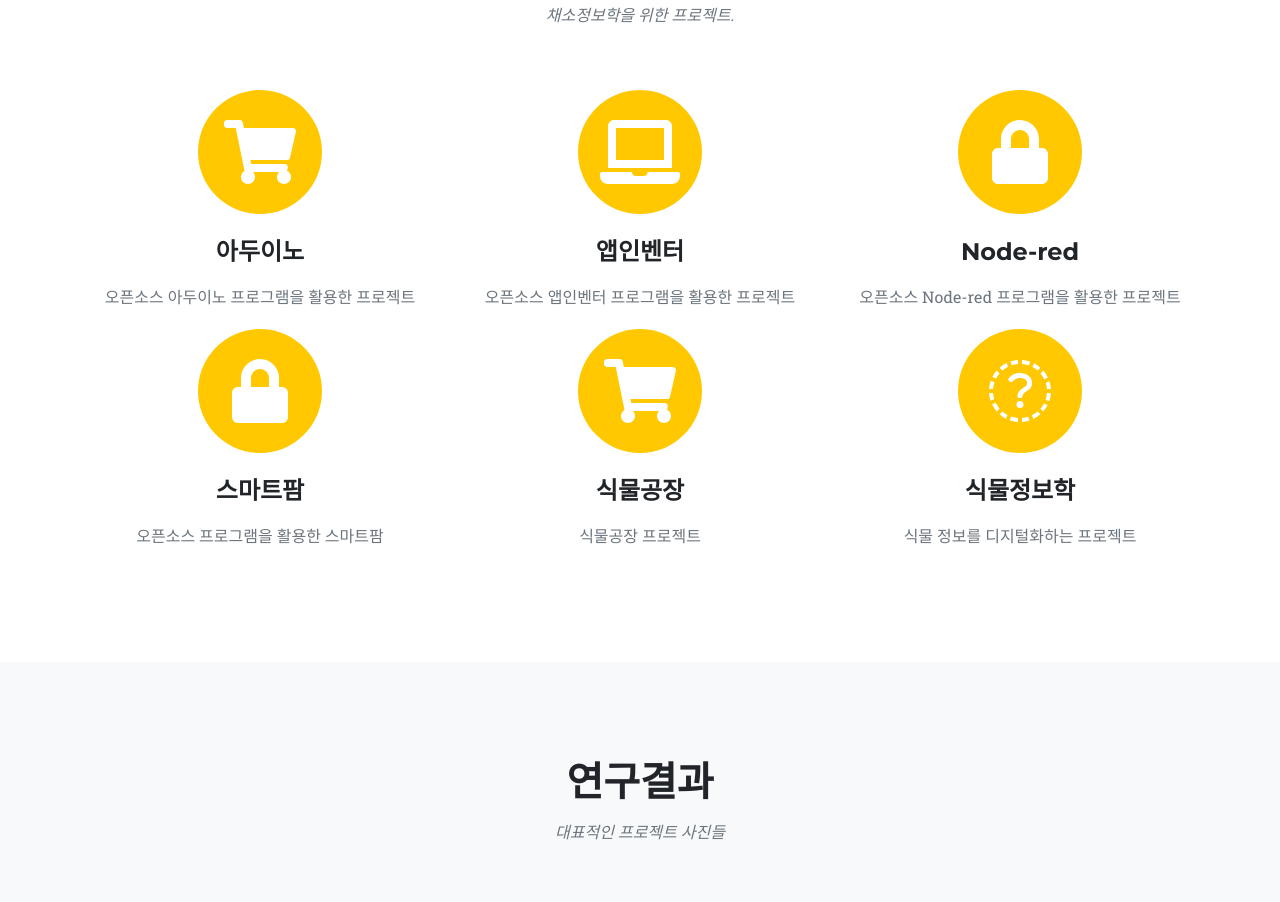
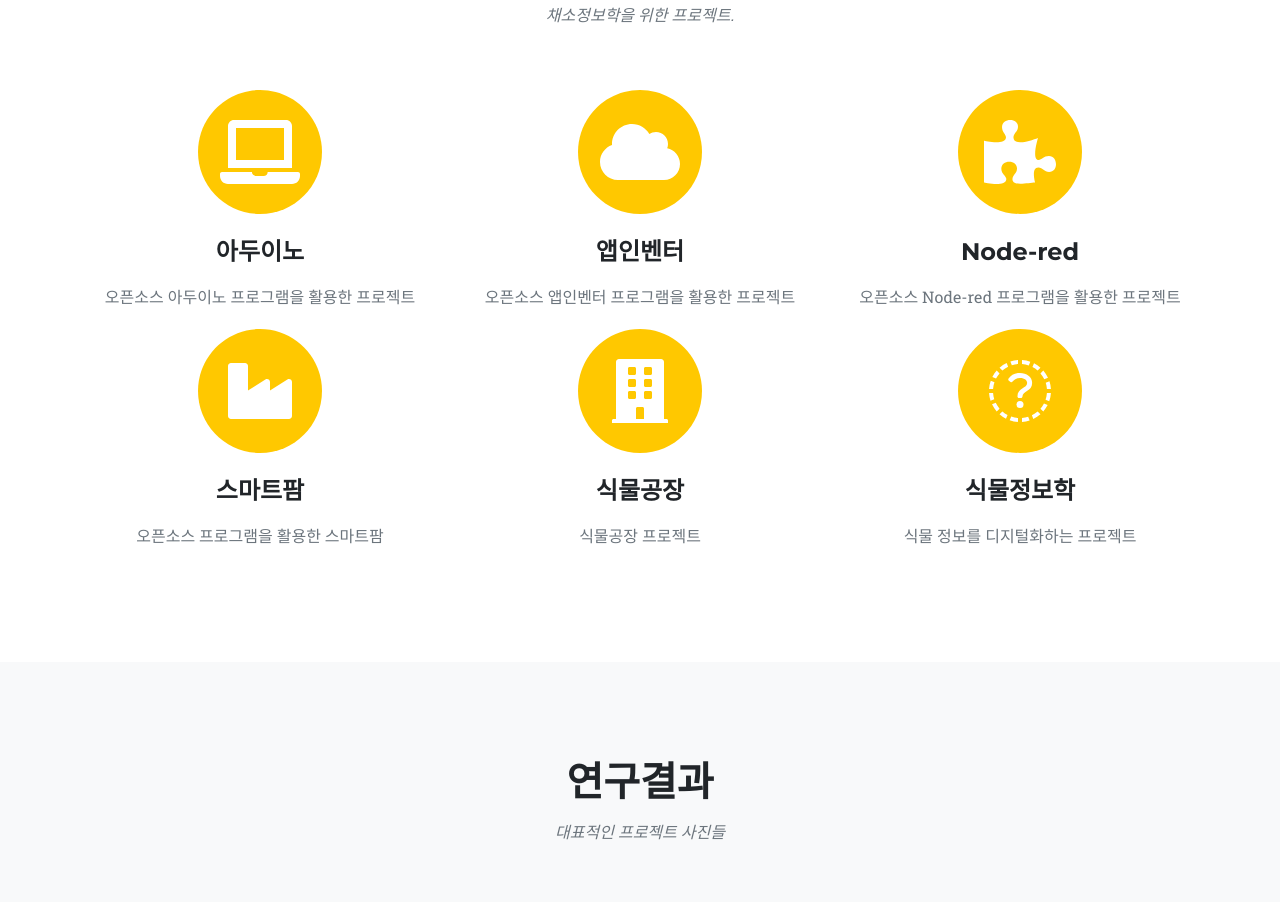
Before and after one commit to choyoungyeol/vegetables, a plain HTML site: page index.html in a window 1280 px wide. Shown: the part 900-1802 px from the top of the page. Drawn offline with nearby package versions, Linux system fonts and the light colour scheme.

Commit message:
Add files via upload

```diff
--- a/index.html
+++ b/index.html
@@ -55,7 +55,7 @@
                     <div class="col-md-4">
                         <span class="fa-stack fa-4x">
                             <i class="fas fa-circle fa-stack-2x text-primary"></i>
-                            <i class="fas fa-shopping-cart fa-stack-1x fa-inverse"></i>
+                            <i class="fas fa-laptop fa-stack-1x fa-inverse"></i>
                         </span>
                         <h4 class="my-3">아두이노</h4>
                         <p class="text-muted">오픈소스 아두이노 프로그램을 활용한 프로젝트</p>
@@ -63,7 +63,7 @@
                     <div class="col-md-4">
                         <span class="fa-stack fa-4x">
                             <i class="fas fa-circle fa-stack-2x text-primary"></i>
-                            <i class="fas fa-laptop fa-stack-1x fa-inverse"></i>
+                            <i class="fas fa-cloud fa-stack-1x fa-inverse"></i>
                         </span>
                         <h4 class="my-3">앱인벤터</h4>
                         <p class="text-muted">오픈소스 앱인벤터 프로그램을 활용한 프로젝트</p>
@@ -71,7 +71,7 @@
                     <div class="col-md-4">
                         <span class="fa-stack fa-4x">
                             <i class="fas fa-circle fa-stack-2x text-primary"></i>
-                            <i class="fas fa-lock fa-stack-1x fa-inverse"></i>
+                            <i class="fas fa-puzzle-piece fa-stack-1x fa-inverse"></i>
                         </span>
                         <h4 class="my-3">Node-red</h4>
                         <p class="text-muted">오픈소스 Node-red 프로그램을 활용한 프로젝트</p>
@@ -79,7 +79,7 @@
                     <div class="col-md-4">
                         <span class="fa-stack fa-4x">
                             <i class="fas fa-circle fa-stack-2x text-primary"></i>
-                            <i class="fas fa-lock fa-stack-1x fa-inverse"></i>
+                            <i class="fas fa-industry fa-stack-1x fa-inverse"></i>
                         </span>
                         <h4 class="my-3">스마트팜</h4>
                         <p class="text-muted">오픈소스 프로그램을 활용한 스마트팜</p>
@@ -87,7 +87,7 @@
                     <div class="col-md-4">
                         <span class="fa-stack fa-4x">
                             <i class="fas fa-circle fa-stack-2x text-primary"></i>
-                            <i class="fas fa-shopping-cart fa-stack-1x fa-inverse"></i>
+                            <i class="fas fa-building fa-stack-1x fa-inverse"></i>
                         </span>
                         <h4 class="my-3">식물공장</h4>
                         <p class="text-muted">식물공장 프로젝트</p>
```
